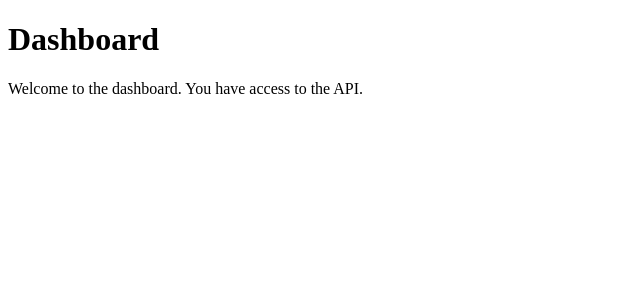
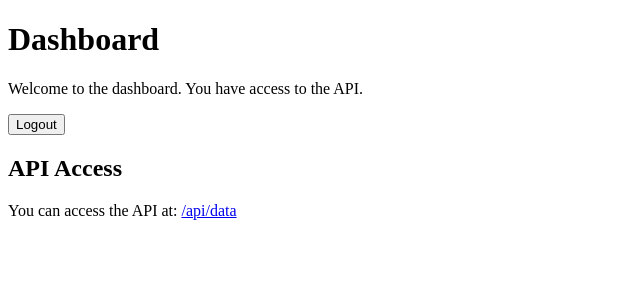
Before and after one commit to Hiddenleaf456/Hmmmm, a Next.js app: page /dashboard in a window 1280 px wide. Shown: the top 300 px of the page, without its empty margins (0-640 px from the left). Built offline with nearby package versions, Linux system fonts and the light colour scheme; sample sign-in values are in the browser's storage.

Commit message:
Update index.js

```diff
--- a/pages/dashboard/index.js
+++ b/pages/dashboard/index.js
@@ -1,9 +1,32 @@
+ import { useEffect } from 'react';
+import { useRouter } from 'next/router';
 
 export default function DashboardPage() {
+  const router = useRouter();
+
+  useEffect(() => {
+    const token = localStorage.getItem('token'); // Check if user is authenticated
+    if (!token) {
+      router.push('/auth'); // Redirect if not authenticated
+    }
+  }, [router]);
+
+  const handleLogout = () => {
+    localStorage.removeItem('token'); // Clear token on logout
+    router.push('/auth');
+  };
+
   return (
     <div>
       <h1>Dashboard</h1>
       <p>Welcome to the dashboard. You have access to the API.</p>
+      <button onClick={handleLogout}>Logout</button>
+      <div>
+        <h2>API Access</h2>
+        <p>
+          You can access the API at: <a href="/api/chatgpt" target="_blank" rel="noopener noreferrer">/api/data</a>
+        </p>
+      </div>
     </div>
   );
 }
```
